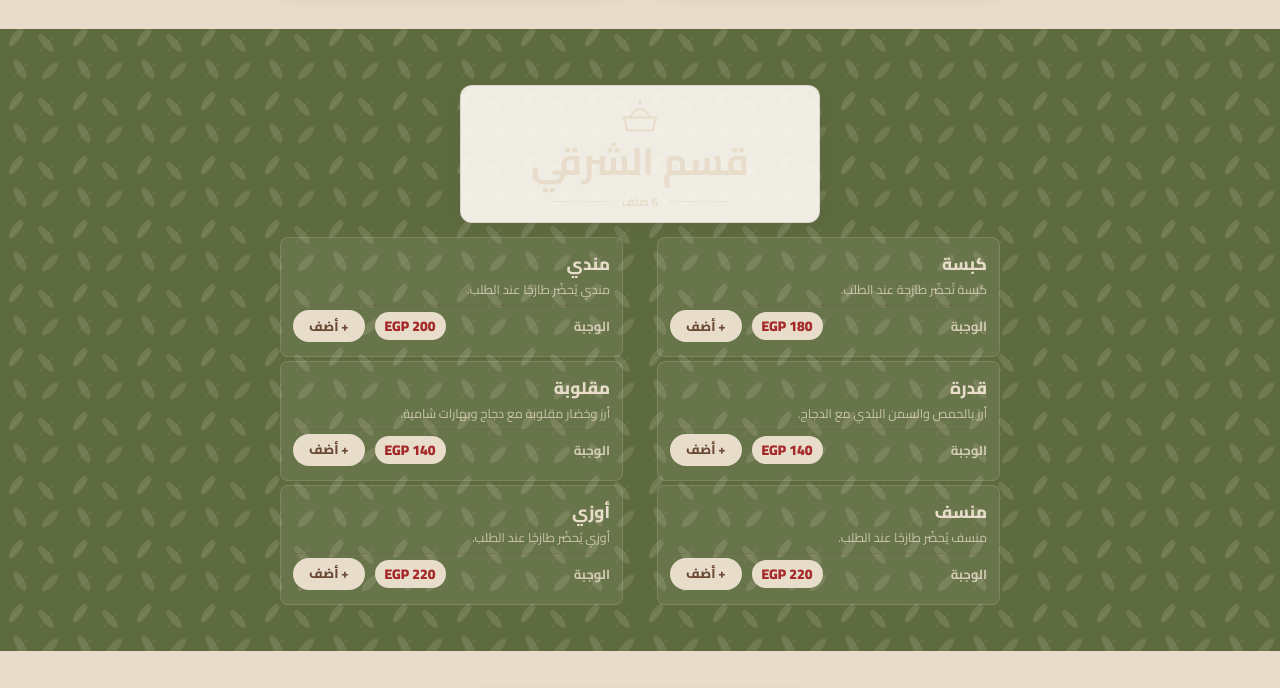
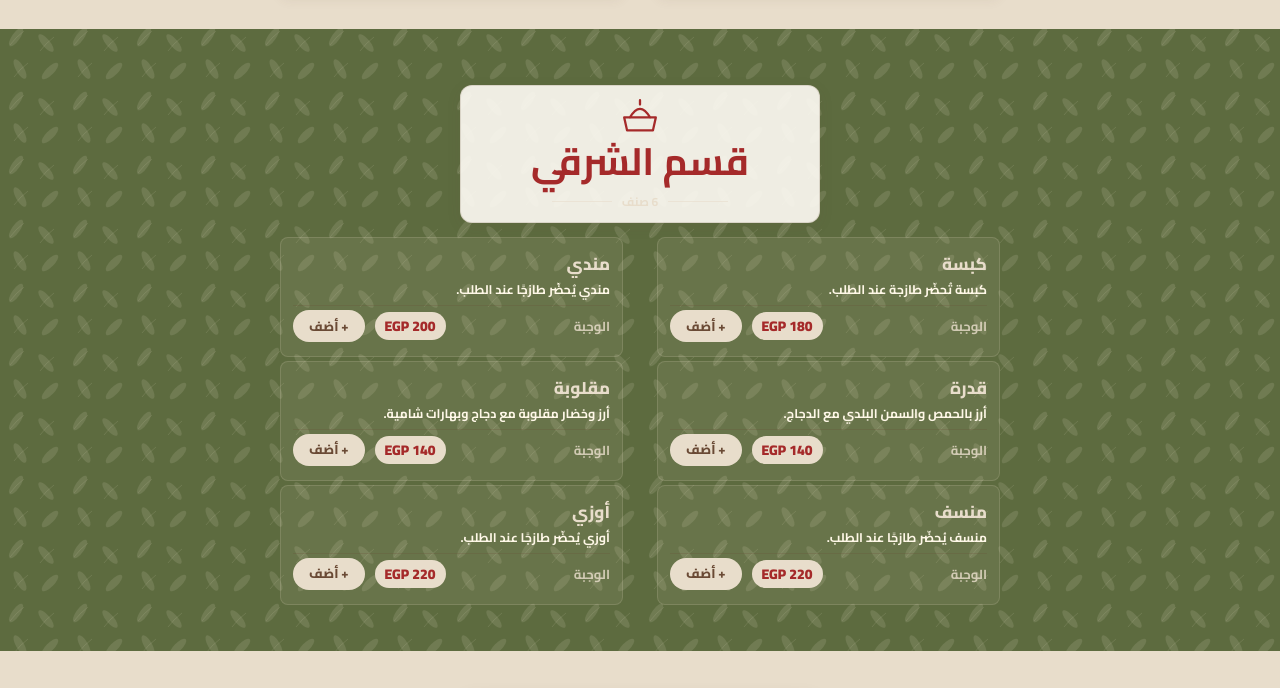
Before and after one commit to WaelZaqout/Tiberia, a plain HTML site: page index.html in a window 1280 px wide. Shown: the part 1022-1710 px from the top of the page. Drawn offline with Linux system fonts and the light colour scheme; a web font is replaced by a local one.

Commit message:
Add styles for rice and extras sections
Added styles for rice and extras sections, including header and icon colors.

```diff
--- a/style.css
+++ b/style.css
@@ -335,6 +335,23 @@ main {
 
 .cat:nth-child(even) .ch h2 {
     color: var(--beige)
+}
+
+#rice .ch h2,
+#extras .ch h2 {
+    color: var(--red)
+}
+
+#rice .ch .ic,
+#extras .ch .ic {
+    color: var(--red)
+}
+
+#rice .item-description,
+#extras .item-description {
+    color: #FFF8E8;
+    font-weight: 700;
+    opacity: 1
 }
 
 .orn {
```
